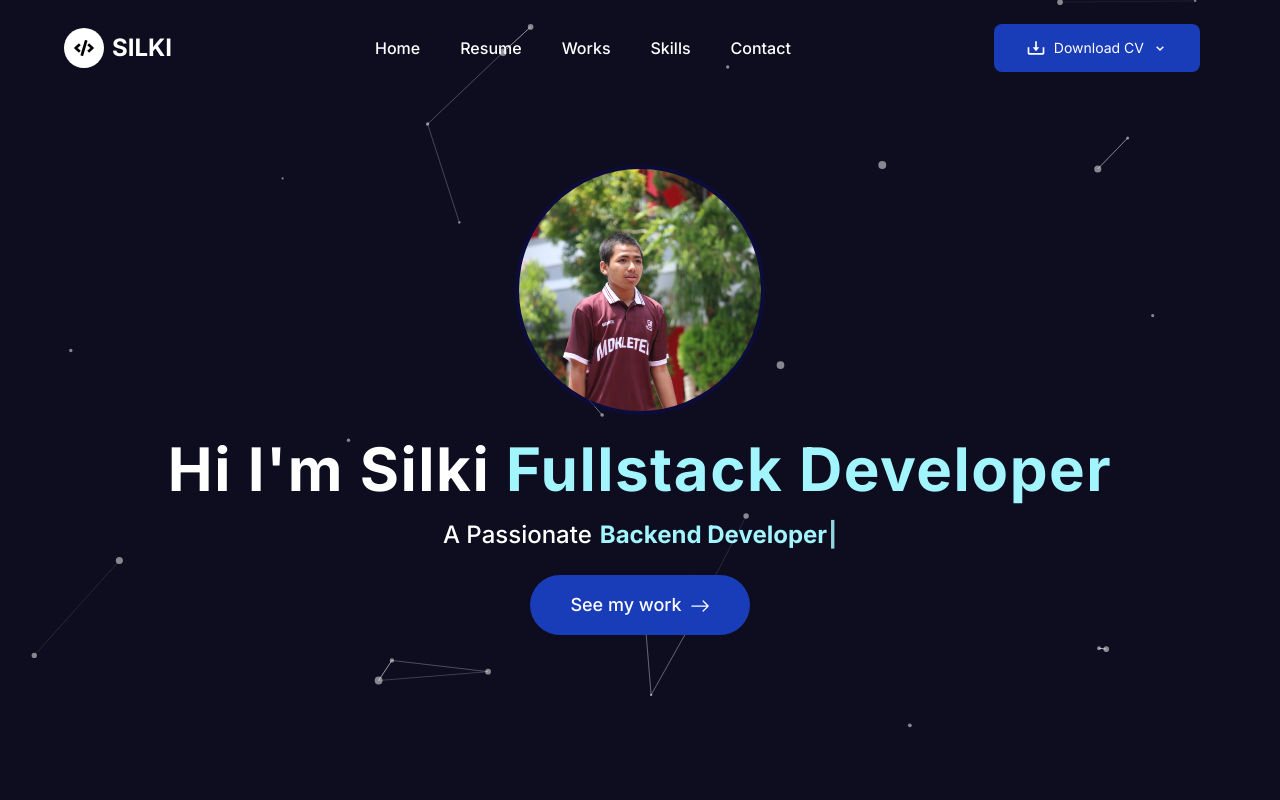
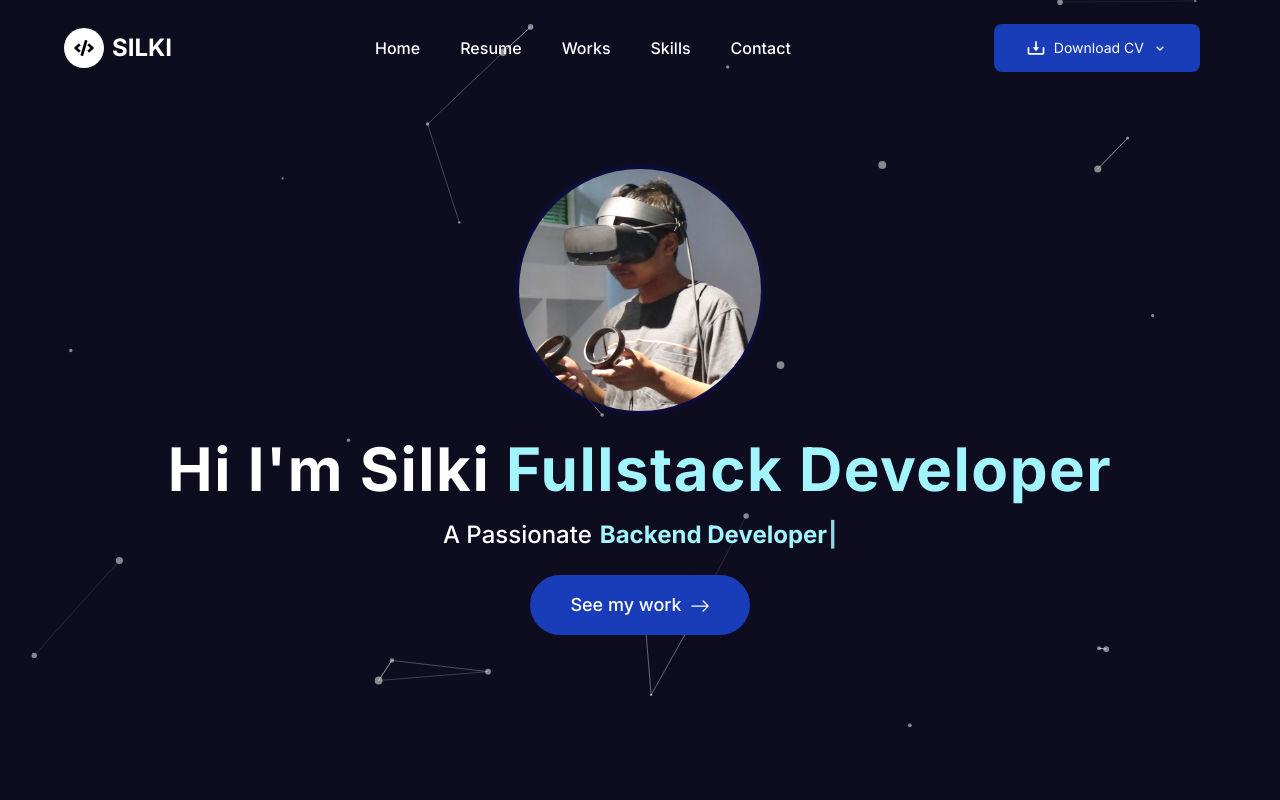
Before and after one commit to silkiy/portfolio-silki, a Next.js app: page / in a window 1280 px wide. Shown: the top 800 px of the page. Built offline with nearby package versions, Linux system fonts and the light colour scheme.

Commit message:
chore : change image

```diff
--- a/components/Home/Hero/Hero.tsx
+++ b/components/Home/Hero/Hero.tsx
@@ -14,7 +14,7 @@ const Hero = () => {
       <ParticlesHero />
       <div className="relative z-10 flex flex-col items-center">
         <Image
-          src="/images/s5.jpg"
+          src="/images/silki_vr.png"
           alt="HeroImage"
           width={0}
           height={0}
@@ -43,6 +43,9 @@ const Hero = () => {
                   "Frontend Developer",
                   "Backend Developer",
                   "Mobile Apps Developer",
+                  "Game Developer",
+                  "AI Enthusiast",
+                  "Motion Graphics Designer",
                 ],
                 autoStart: true,
                 loop: true,
```
